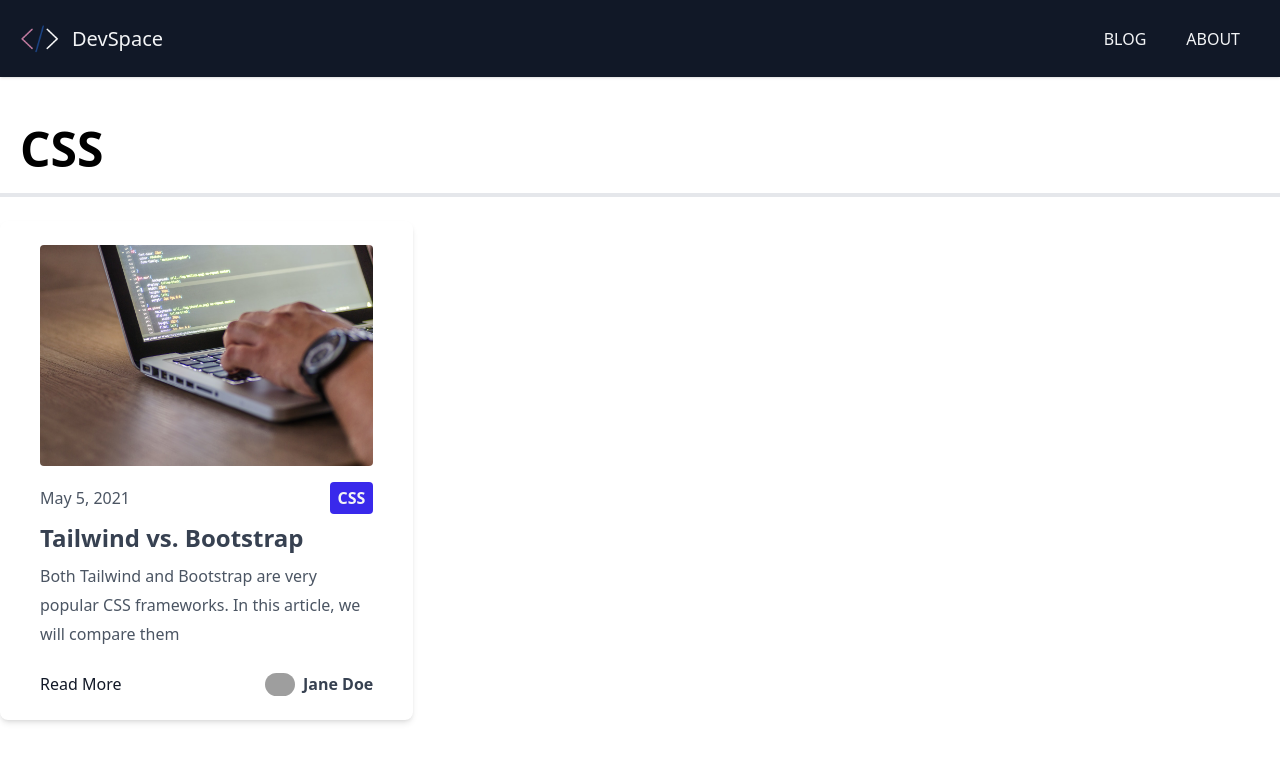
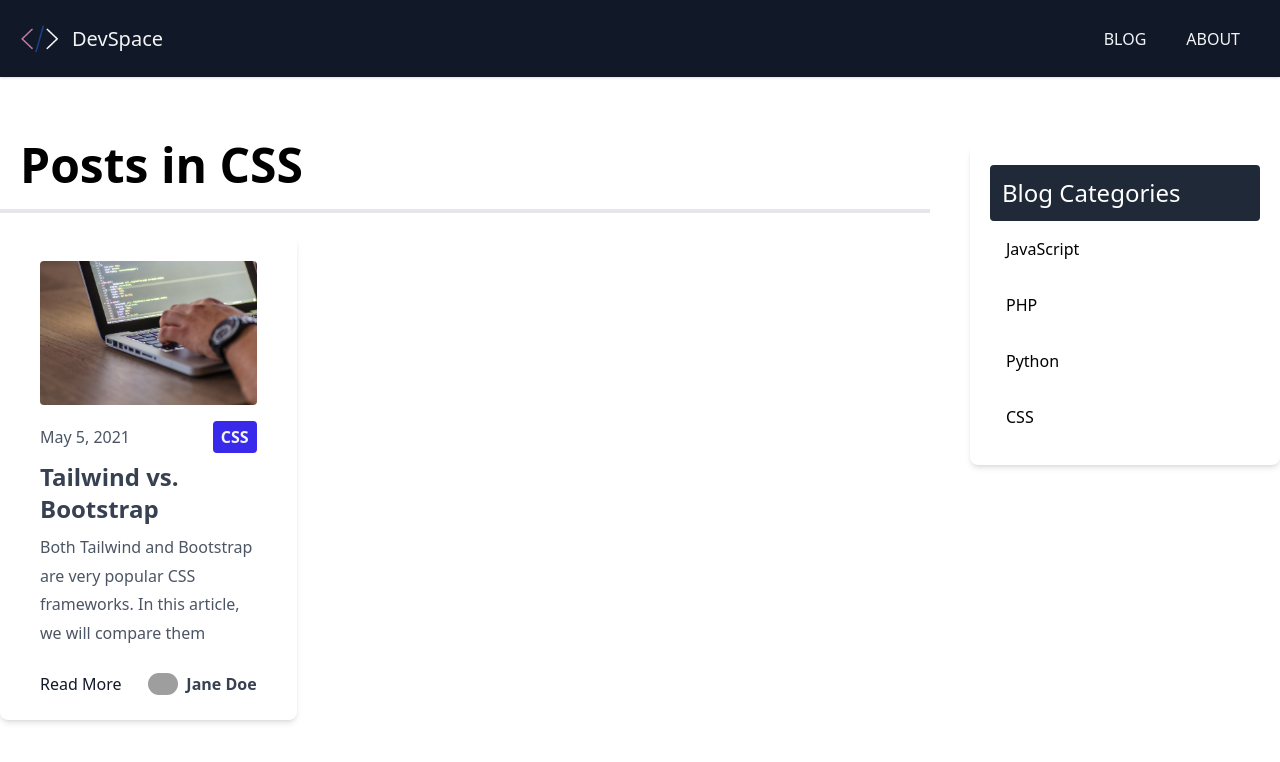
Before and after one commit to zafchiel/markdown-blog-example, a Next.js app: page /blog/category/css in a window 1280 px wide. Shown: the top 762 px of the page. Built offline with nearby package versions, Linux system fonts and the light colour scheme; grey boxes are pictures that could not be loaded.

Commit message:
Categories menu

```diff
--- /dev/null
+++ b/components/CategoryList.js
@@ -0,0 +1,18 @@
+import Link from "next/link"
+
+export default function CategoryList({ categories }) {
+  return (
+    <div className="w-full p-5 bg-white rounded-lg shadow-md mt-6">
+      <h3 className="text-2xl bg-gray-800 text-white p-3 rounded">
+        Blog Categories
+      </h3>
+      <ul className="divide-y divide-gray-300">
+        {categories.map((category, index) => (
+          <Link href={`/blog/category/${category.toLowerCase()}`} key={index}>
+            <li className="p-4 cursor-pointer hover:bg-gray-50">{category}</li>
+          </Link>
+        ))}
+      </ul>
+    </div>
+  )
+}
--- a/pages/blog/category/[category_name].js
+++ b/pages/blog/category/[category_name].js
@@ -2,20 +2,29 @@
 import path from "path"
 import matter from "gray-matter"
 import Layout from "@/components/Layout"
+import CategoryList from "@/components/CategoryList"
 import Post from "@/components/Post"
 import { getPosts } from "@/lib/posts"
 
-export default function CategoryPage({ posts, categoryName }) {
+export default function CategoryPage({ posts, categoryName, categories }) {
   return (
     <Layout>
+      <div className="flex justify-between py-4">
+        <div className="w-3/4 mr-10">
           <h1 className="text-5xl border-b-4 p-5 font-bold">
-        {categoryName.toUpperCase()}
+            Posts in {categoryName.toUpperCase()}
           </h1>
 
           <div className="grid md:grid-cols-2 lg:grid-cols-3 gap-5">
             {posts.map((post, index) => (
               <Post key={index} post={post} />
             ))}
+          </div>
+        </div>
+
+        <div className="w-1/4">
+          <CategoryList categories={categories} />
+        </div>
       </div>
     </Layout>
   )
@@ -49,10 +58,15 @@
     (post) => post.frontmatter.category.toLowerCase() === category_name
   )
 
+  // Get categories for siedbar
+  const categories = posts.map((post) => post.frontmatter.category)
+  const uniqueCategories = [...new Set(categories)]
+
   return {
     props: {
       posts: categoryPosts,
       categoryName: category_name,
+      categories: uniqueCategories,
     },
   }
 }
--- a/pages/blog/page/[page_index].js
+++ b/pages/blog/page/[page_index].js
@@ -3,12 +3,15 @@
 import Layout from "@/components/Layout"
 import Post from "@/components/Post"
 import Pagination from "@/components/Pagination"
+import CategoryList from "@/components/CategoryList"
 import { POSTS_PER_PAGE } from "@/config"
 import { getPosts } from "@/lib/posts"
 
-export default function BlogPage({ posts, currentPage, numPages }) {
+export default function BlogPage({ posts, currentPage, numPages, categories }) {
   return (
     <Layout>
+      <div className="flex justify-between py-4">
+        <div className="w-3/4 mr-10">
           <h1 className="text-5xl border-b-4 p-5 font-bold">Blog</h1>
 
           <div className="grid md:grid-cols-2 lg:grid-cols-3 gap-5">
@@ -16,8 +19,13 @@
               <Post key={index} post={post} />
             ))}
           </div>
+          <Pagination currentPage={currentPage} numPages={numPages} />
+        </div>
 
-      <Pagination currentPage={currentPage} numPages={numPages} />
+        <div className="w-1/4">
+          <CategoryList categories={categories} />
+        </div>
+      </div>
     </Layout>
   )
 }
@@ -46,6 +54,11 @@
 
   const posts = getPosts()
 
+  // Get categories for siedbar
+  const categories = posts.map((post) => post.frontmatter.category)
+  const uniqueCategories = [...new Set(categories)]
+
+  // Pagination setup
   const numPages = Math.ceil(posts.length / POSTS_PER_PAGE)
   const pageIndex = currentPage - 1
   const orderedPosts = posts.slice(
@@ -58,6 +71,7 @@
       posts: orderedPosts,
       currentPage,
       numPages,
+      categories: uniqueCategories,
     },
   }
 }
```
Lines whose indentation alone changed are shown as unchanged.
